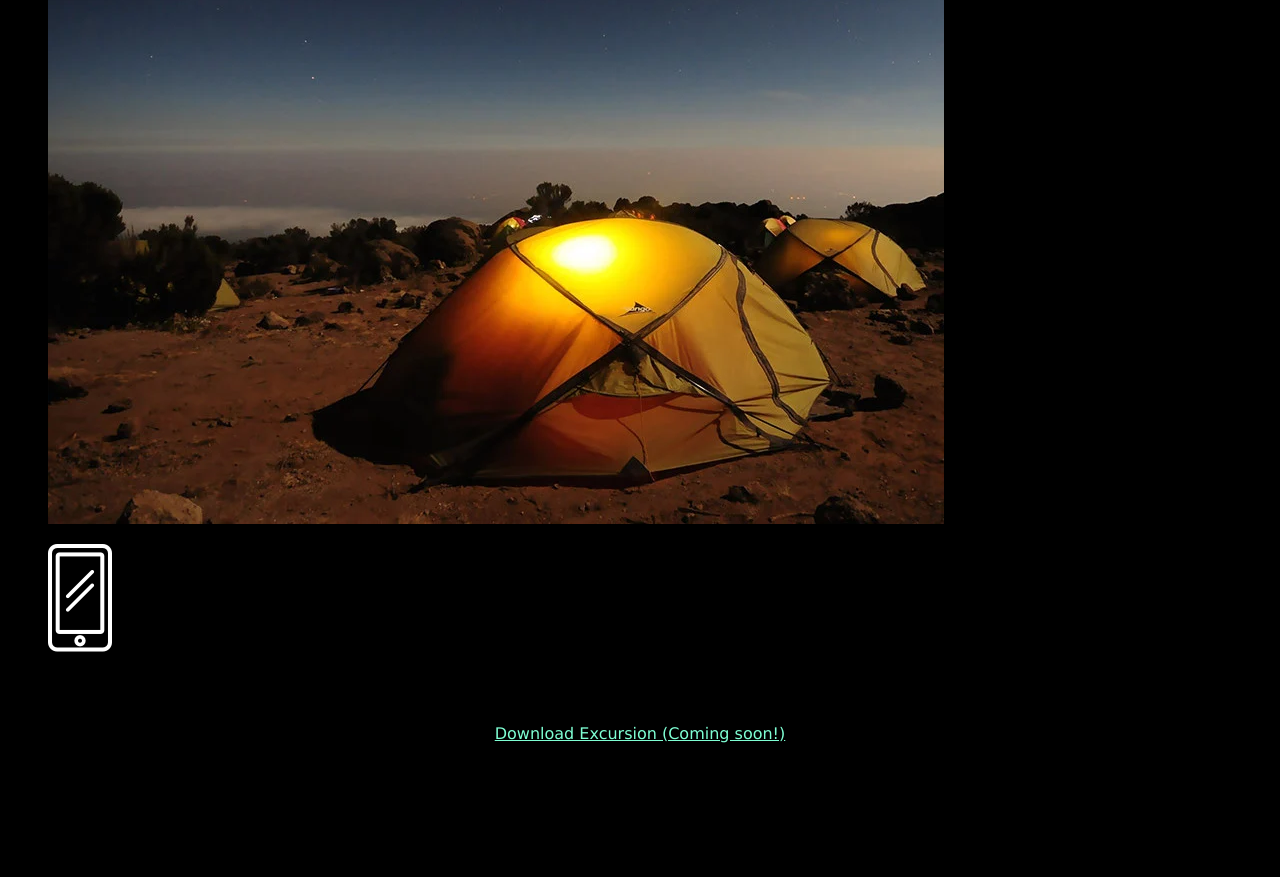
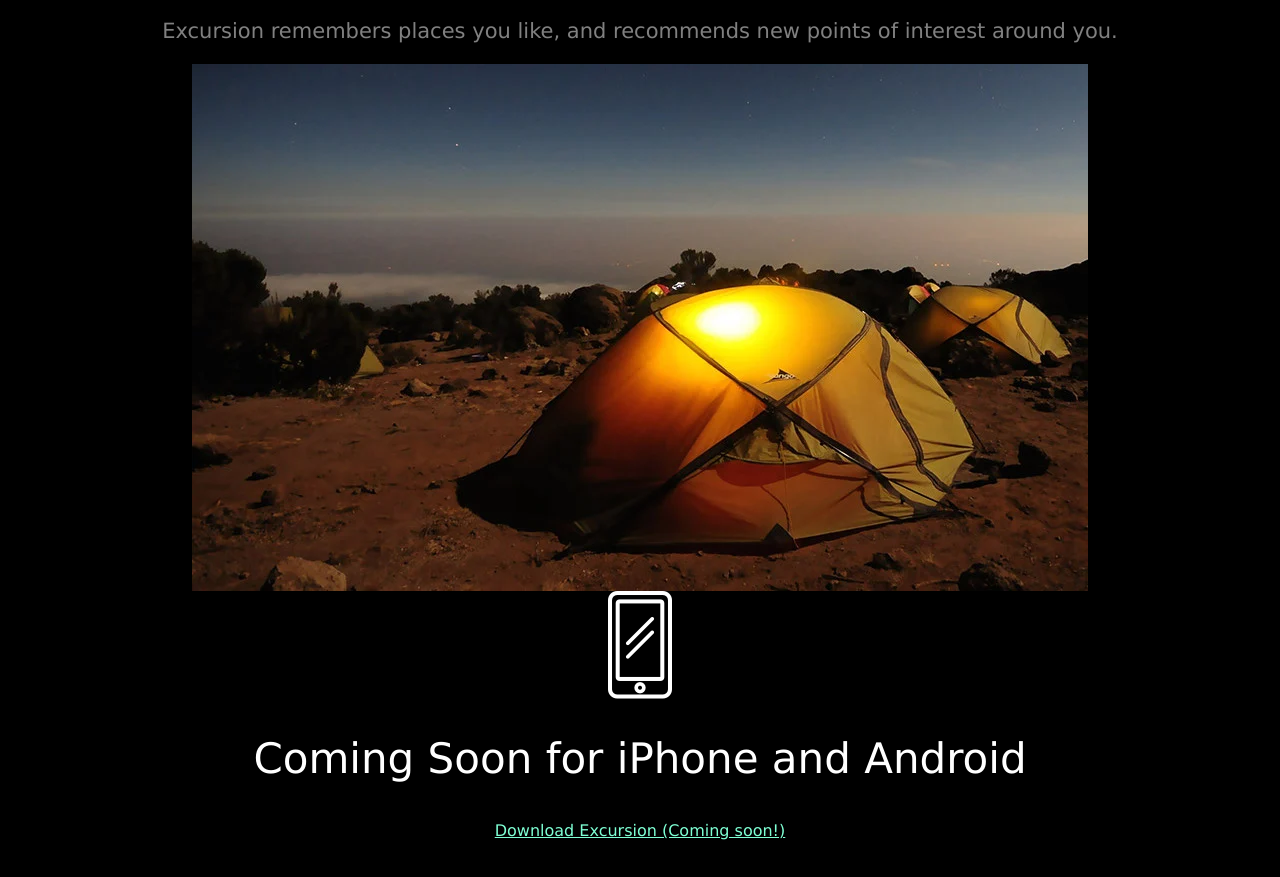
Before and after one commit to ProspektsMarch22/excursion, a plain HTML site: page index.html in a window 1280 px wide. Shown: the part 420-1297 px from the top of the page. Before the commit the page ends 1214 px from the top, so only its background shows below. Drawn offline with Linux system fonts and the light colour scheme.

Commit message:
Complete the layout and basic styling of all elements

```diff
--- a/resources/css/style.css
+++ b/resources/css/style.css
@@ -12,9 +12,34 @@ h1 {
 
 p {
   text-align: center;
+  color: grey;
+  font-size: 21px;
 }
 
 p > a {
   color: aquamarine;
   font-size: 16px;
 }
+
+main > video {
+  display: block;
+  margin: 0 auto;
+}
+
+h2 {
+  text-align: center;
+  font-size: 42px;
+  font-weight: 300;
+  color: #fff;
+}
+
+figure {
+  display: flex;
+  justify-content: center;
+  width: 100%;
+  margin: 0 auto;
+}
+
+footer > p {
+  float: right;
+}
```
